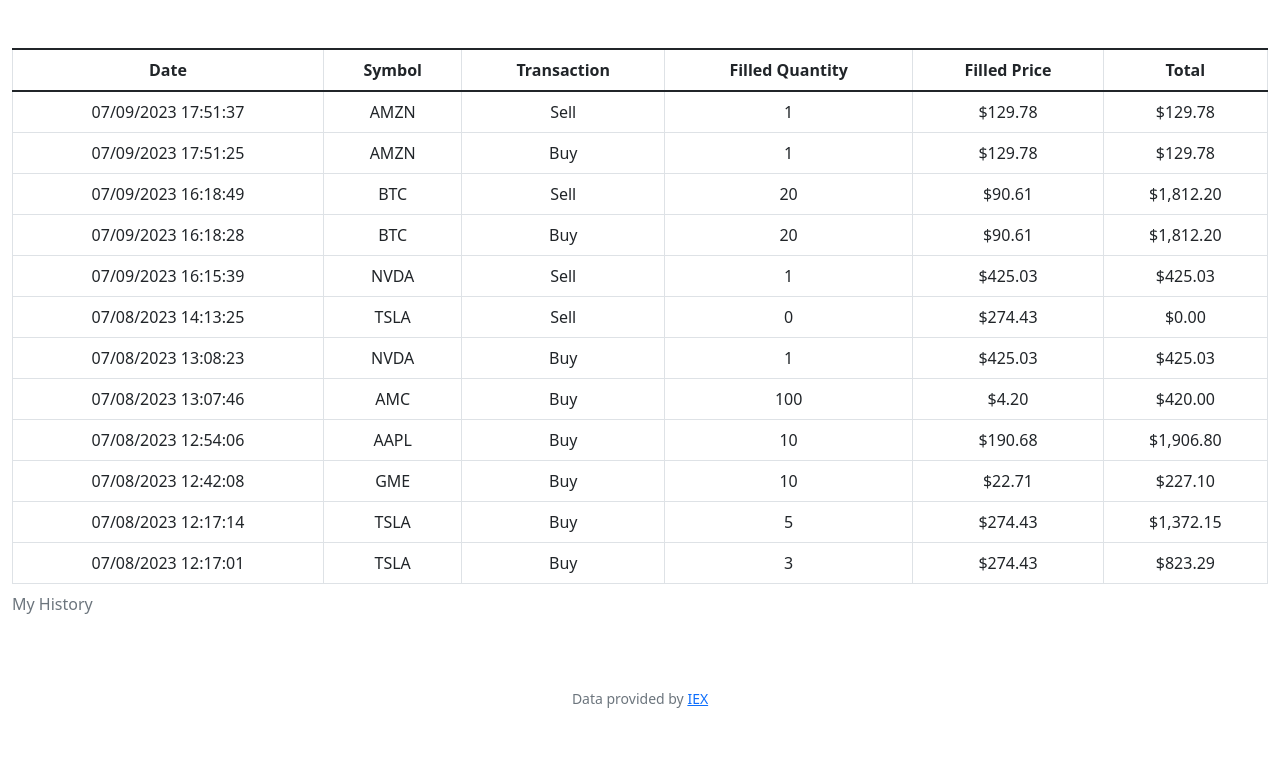
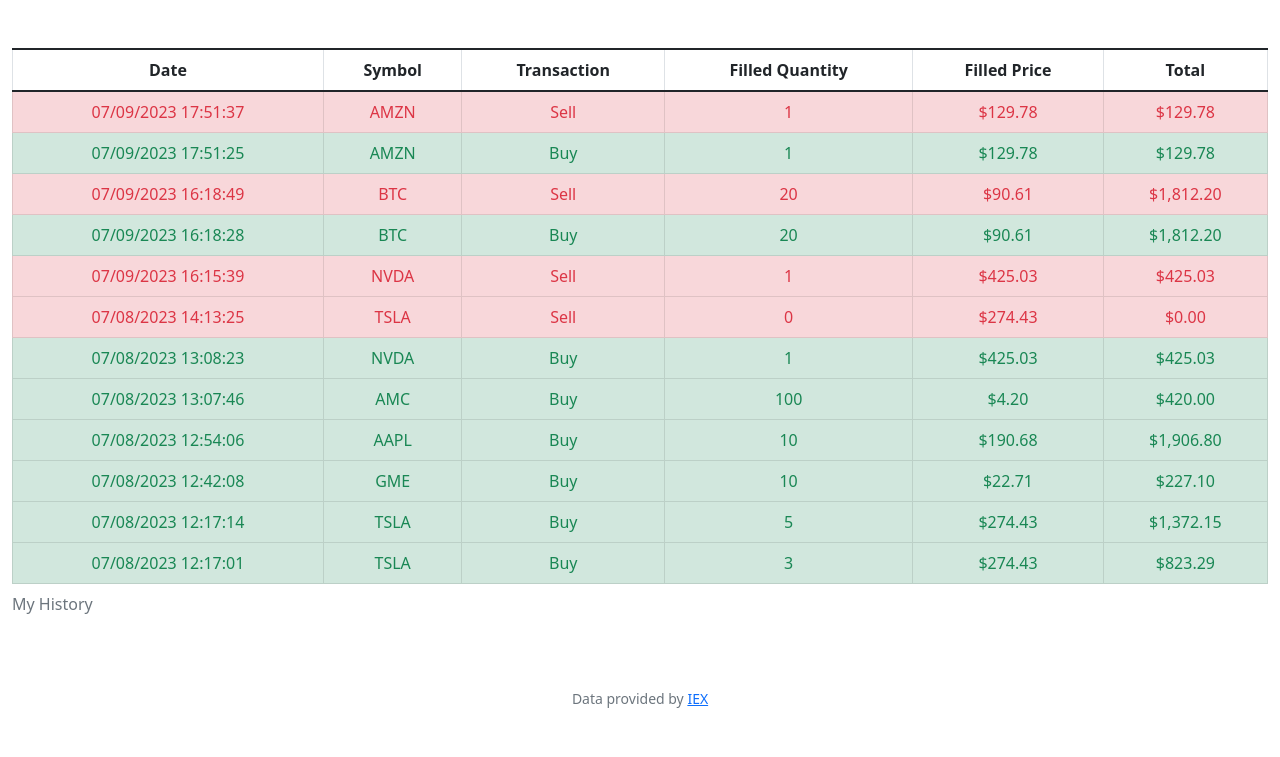
Before and after one commit to michael-hoang/cs50x, a Flask app: page /history in a window 1280 px wide. Shown: the part 76-833 px from the top of the page. Run offline with Flask 3, Linux system fonts and the light colour scheme; a user stored in the database is signed in; data comes from the database, SQL or seed files in the repository; some libraries are stand-ins or nearby versions.

Commit message:
Add buy/sell color to history table

```diff
--- a/Week 9 - Flask/Problem Set 9/finance/templates/history.html
+++ b/Week 9 - Flask/Problem Set 9/finance/templates/history.html
@@ -20,7 +20,11 @@
 
   <tbody>
     {% for trx in history %}
-    <tr>
+    {% if trx["quantity"] > 0 %}
+    <tr class="table-success text-success">
+    {% else %}
+    <tr class="table-danger text-danger" >
+    {% endif %}
       <td>{{ trx["date"] }}</td>
       <td>{{ trx["symbol"] }}</td>
       {% if trx["quantity"] > 0 %}
```
